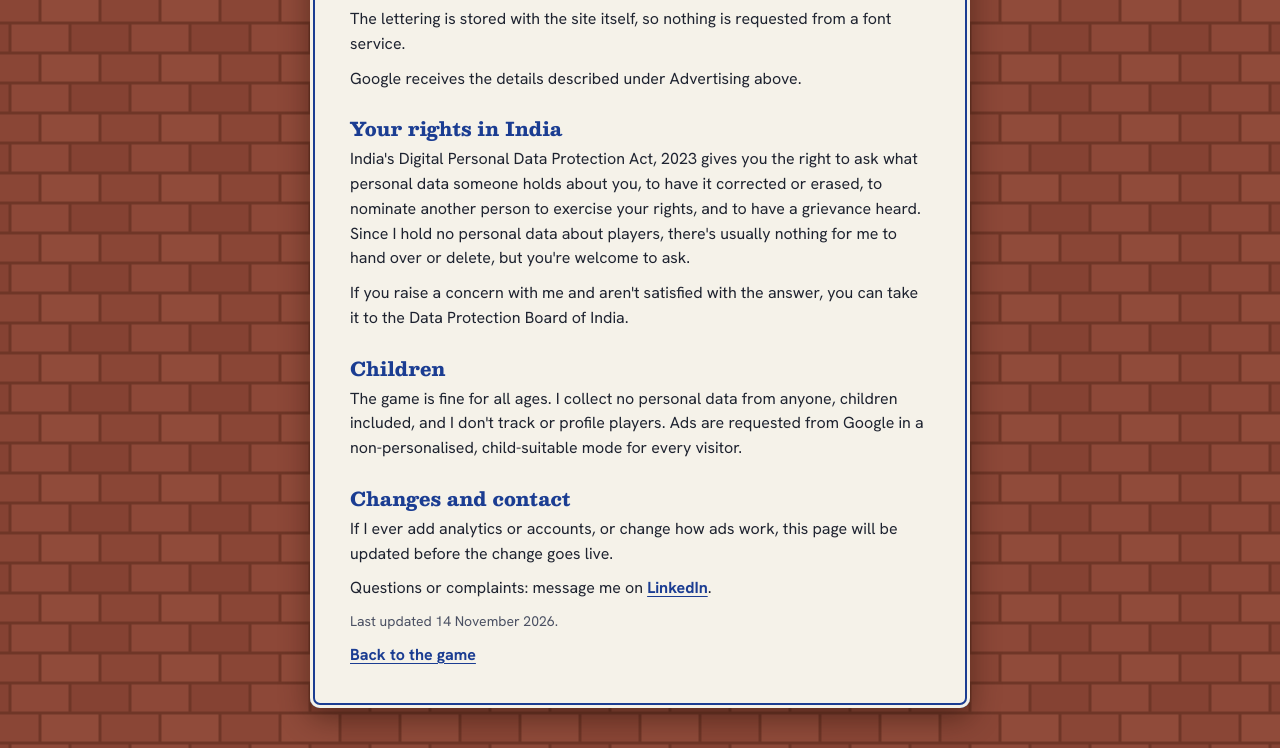
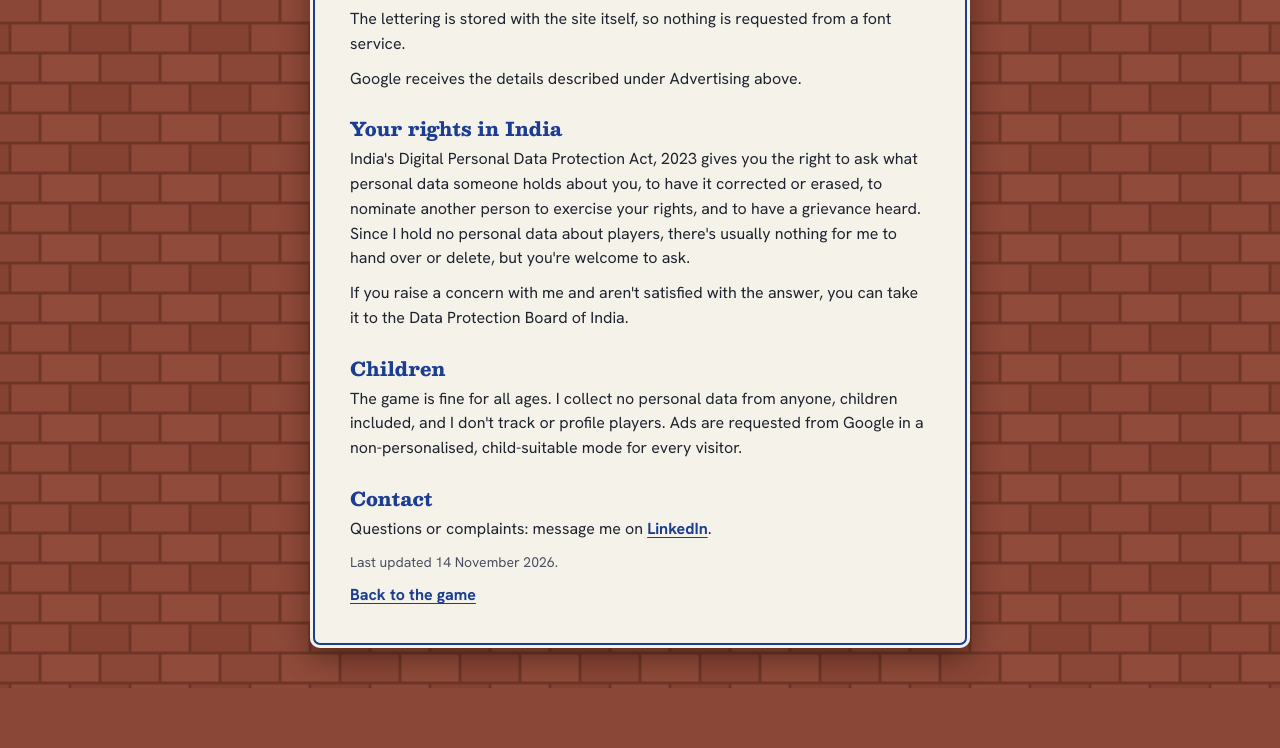
Before and after one commit to AkshinEniyavel/doorstep, a plain HTML site: page privacy.html in a window 1280 px wide. Shown: the part 1327-2075 px from the top of the page. After the commit the page ends 2015 px from the top, so only its background shows below. Drawn offline with Linux system fonts and the light colour scheme.

Commit message:
Privacy page: drop the "Changes" promise, keep Contact
Co-Authored-By: Claude Fable 5.2 <noreply@anthropic.com>

```diff
--- a/privacy.html
+++ b/privacy.html
@@ -407,8 +407,7 @@
     <h3>Children</h3>
     <p>The game is fine for all ages. I collect no personal data from anyone, children included, and I don't track or profile players. Ads are requested from Google in a non-personalised, child-suitable mode for every visitor.</p>
 
-    <h3>Changes and contact</h3>
-    <p>If I ever add analytics or accounts, or change how ads work, this page will be updated before the change goes live.</p>
+    <h3>Contact</h3>
     <p>Questions or complaints: message me on <a href="https://www.linkedin.com/in/akshineniyavel/" target="_blank" rel="noopener">LinkedIn</a>.</p>
     <p class="meta">Last updated 14 November 2026.</p>
     <p><a href="index.html">Back to the game</a></p>
```
Also changed, not shown: 1 other file.
